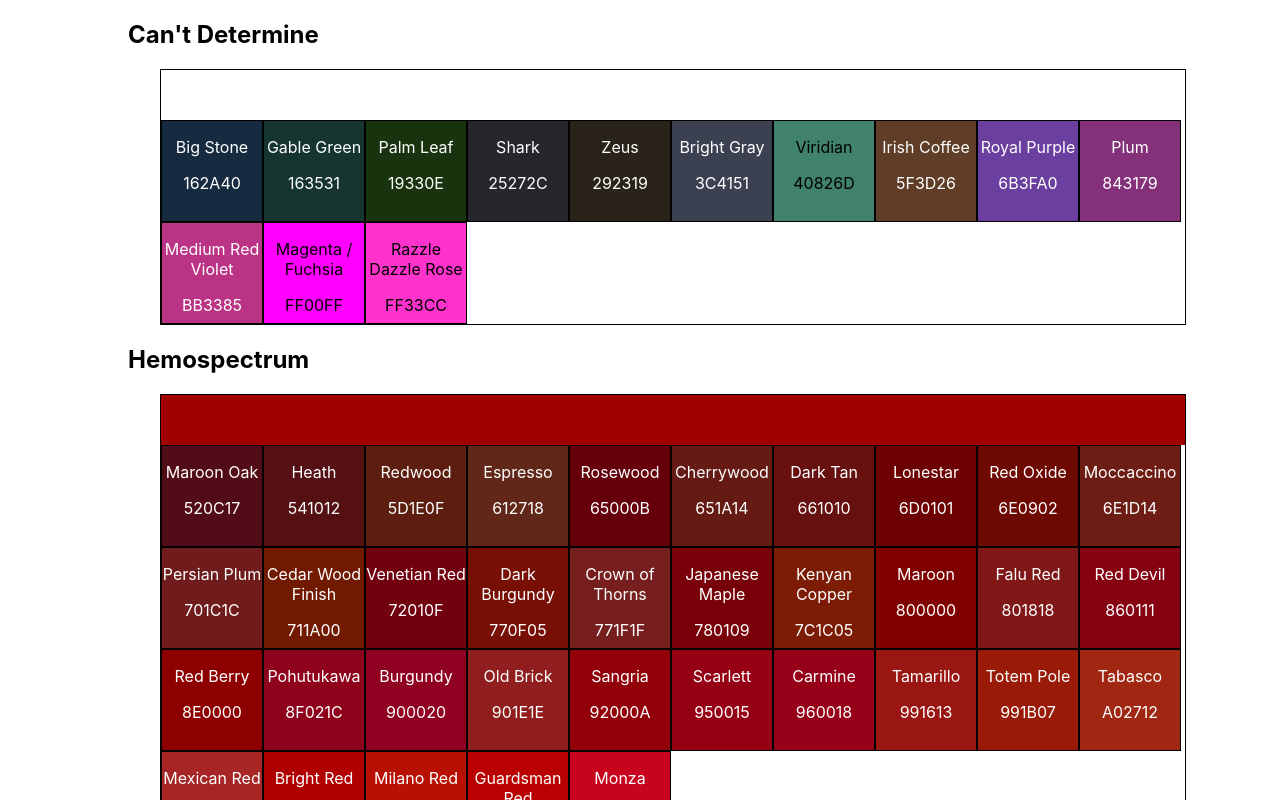
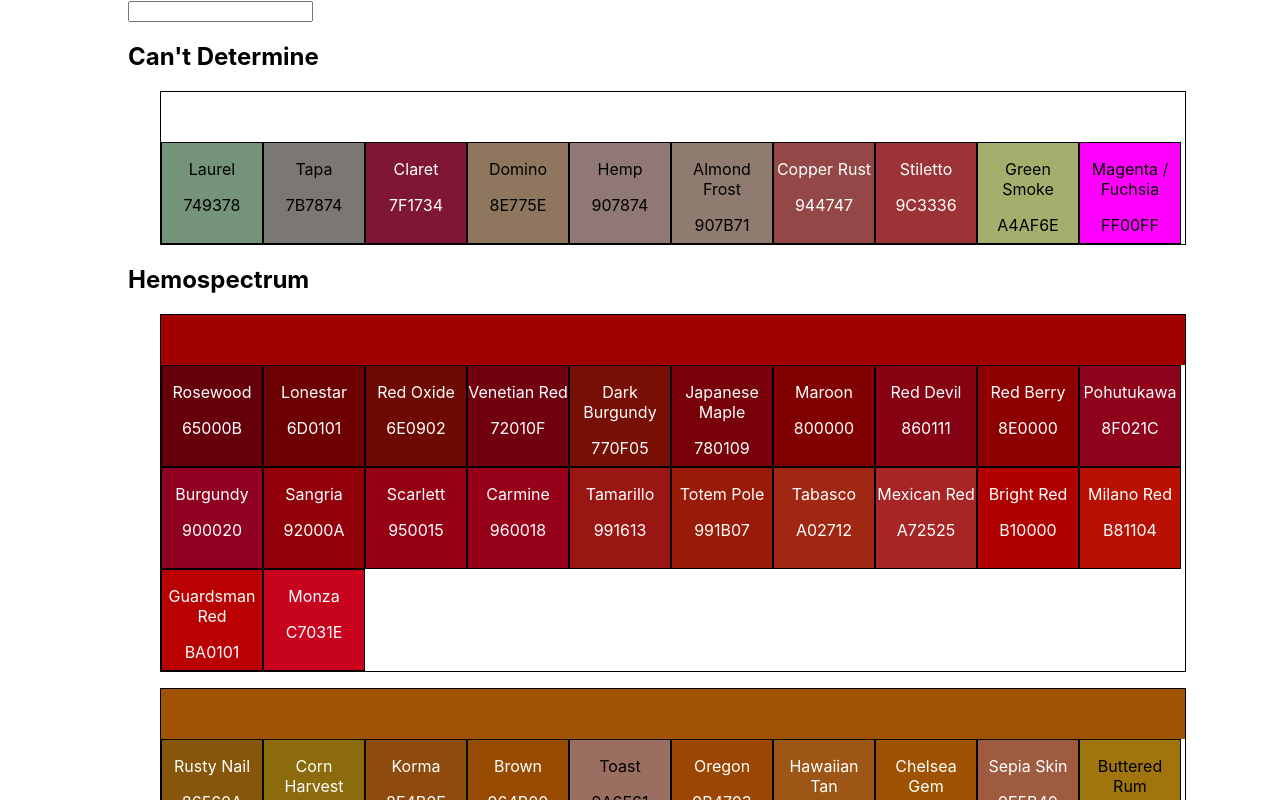
Before and after one commit to kmtenhouse/blood-colors, a React (Create React App) app: page / in a window 1280 px wide. Shown: the top 800 px of the page. Built offline with nearby package versions, Linux system fonts and the light colour scheme.

Commit message:
Working on interactivity for users

```diff
--- a/package.json
+++ b/package.json
@@ -14,7 +14,7 @@
     "test": "react-scripts test",
     "eject": "react-scripts eject",
     "predeploy": "npm run build",
-    "deploy": "gh-pages -d build"
+    "deploy": "npm run predeploy && gh-pages -d build"
   },
   "eslintConfig": {
     "extends": "react-app"
--- a/src/App.js
+++ b/src/App.js
@@ -9,7 +9,7 @@ import castes from './data/hemospectrum-colors';
 import allColors from './data/all-colors';
 import canonTrolls from './data/canon-trolls';
 import { hexToHSL, hexToRGB } from './utils/hex-conversion';
-
+import Form from './components/Form';
 
 
 class App extends React.Component {
@@ -53,8 +53,10 @@ class App extends React.Component {
   getRGBFit(color) {
     let currentCastes = [].concat(this.state.tierColors, this.state.offSpecColors);
     let colorHex = hexToRGB(color.hex);
+    let colorHSL = hexToHSL(color.hex);
     let results = currentCastes.map(caste => {
       let casteHex = hexToRGB(caste.hex);
+      let casteHSL = hexToHSL(caste.hex);
       return {
         tier: caste.name,
         totalDistance: Math.abs(casteHex.r - colorHex.r) + Math.abs(casteHex.g - colorHex.g) + Math.abs(casteHex.b - colorHex.b)
@@ -65,7 +67,7 @@ class App extends React.Component {
 
     //check for any dupes;
     let bestMatch = results[0].totalDistance;
-    let allMatches = results.filter(result => result.totalDistance===bestMatch);
+    let allMatches = results.filter(result => result.totalDistance === bestMatch);
 
     return (allMatches.length === 1 ? results[0].tier : "indeterminate");
 
@@ -81,10 +83,17 @@ class App extends React.Component {
     this.setState({ colors: colorsToDistro });
   }
 
+  handleChange(e) {
+    e.preventDefault();
+    let { name, value } = e.target;
+    this.setState({ [name]: value });
+  }
 
   render() {
     return (
       <Container>
+        <Form casteName={this.state.casteName} onChange={this.handleChange} />
+
         <h2>Can't Determine</h2>
         <Tier name="indeterminate" hex="FFFFFF">
 
@@ -102,7 +111,7 @@ class App extends React.Component {
         <h2>Off-Spectrum</h2>
         {
           this.state.offSpecColors.map((caste, index) => (
-            <Tier name={caste.tier} key={index}  hex={caste.hex}>
+            <Tier name={caste.tier} key={index} hex={caste.hex}>
               <Collection tier={caste.tier} colors={this.state.colors} />
             </Tier>
           ))
--- /dev/null
+++ b/src/components/Form/index.js
@@ -0,0 +1,13 @@
+import React from 'react';
+import './form.css';
+
+function Form(props) {
+  return (
+    <div>
+      <input type="input" value={props.casteName} onChange={props.handleOnChange} />
+      <p>{props.casteName}</p>
+    </div>
+  );
+}
+
+export default Form;
--- a/src/components/colorbox/index.js
+++ b/src/components/colorbox/index.js
@@ -1,15 +1,19 @@
 import React from 'react';
 import './colorbox.css';
-import { textContrast } from '../../utils/hex-conversion';
+import { textContrast, hexToHSL } from '../../utils/hex-conversion';
+
 
 function Colorbox(props) {
-    let style = {
-        backgroundColor: "#"+props.hex || "transparent",
-        color: "#"+textContrast(props.hex) || "000000"
-    };
+  let style = {
+    backgroundColor: "#" + props.hex || "transparent",
+    color: "#" + textContrast(props.hex) || "000000"
+  };
+
+  let hsl=(props.hex ? hexToHSL(props.hex) : null);
+
 
   return (
-    <div className={props.size==='large' ? "colorbox colorbox--large" : "colorbox colorbox--thumbnail" } style={style}>
+    <div className={props.size === 'large' ? "colorbox colorbox--large" : "colorbox colorbox--thumbnail"} style={style}>
       <p className="colorbox__label">{(props.name ? props.name : '')}</p>
       <p className="colorbox__label">{(props.hex ? props.hex : '')}</p>
     </div>
--- a/src/data/off-spectrum.js
+++ b/src/data/off-spectrum.js
@@ -1,9 +1,13 @@
 const offSpec = [
     ["000000","black"],
     ["FFFFFF","white"],
-    ["808080","gray"],
+    ["C0C0C0","gray"],
     ["FF0000","Karkat"],
-    ["678900","lime"]
+    ["678900","lime"],
+ /*    ["BFFF00", "Callie Lime"],
+    ["CCFF00","ivardensphere"], */
+    ["773F1A","walnut"],
+    ["292319","Zeus"]
 ];
 
 export default offSpec;
--- a/src/utils/hex-conversion.js
+++ b/src/utils/hex-conversion.js
@@ -79,7 +79,6 @@ export function hexToHSL(hex) {
     return {
         h: h,
         s: s,
-        l: l,
-        hslString: `hsl(${h}, ${s}%, ${l}%)`
+        l: l
     };
 }
```
Also changed, not shown: src/components/Form/form.css (added).
